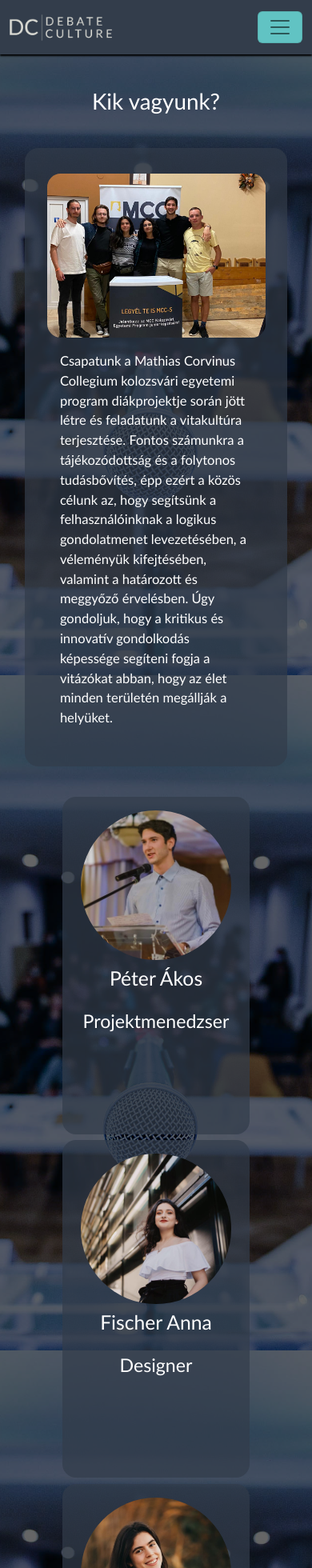
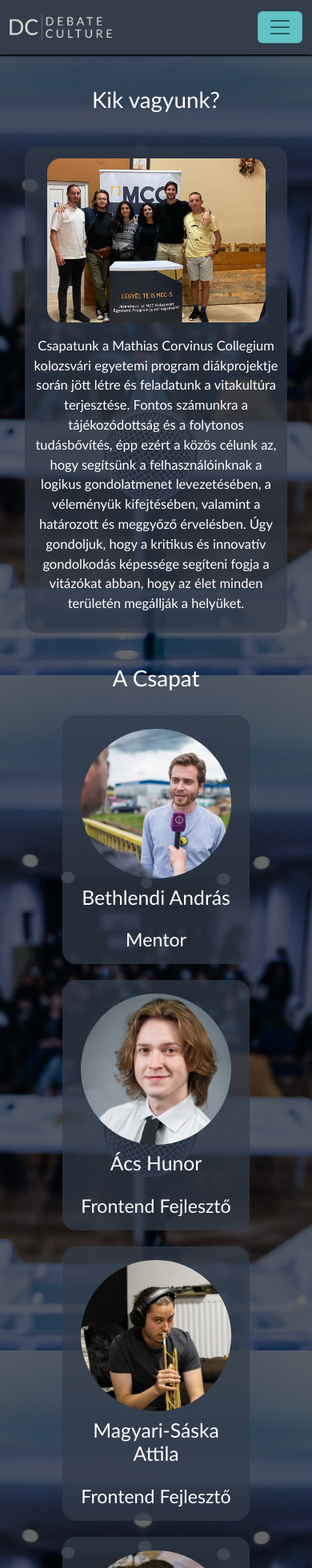
Before and after one commit to 917-SzaboBalazs/debate_app, a React (Create React App) app in the folder frontend/: page /about-us in a window 390 px wide. Shown: the top 1960 px of the page at 80% size. Built offline with nearby package versions, Linux system fonts and the light colour scheme; no server answers.

Commit message:
RD: homepage, about us, debates

```diff
--- a/frontend/src/App.css
+++ b/frontend/src/App.css
@@ -27,6 +27,14 @@
   background-attachment: fixed;
   background-blend-mode: overlay;
 }
+
+@media screen and (max-width: 1000px) {
+  .base {
+
+  }
+}
+
+
 
 .white-text {
   color: white;
--- a/frontend/src/components/Trunk/Trunk.css
+++ b/frontend/src/components/Trunk/Trunk.css
@@ -5,11 +5,7 @@
 } */
 
 .home--container{
-  background: url( '../../images/mikrofon2.jpg') center center/cover no-repeat, linear-gradient(rgba(0,0,0,0.6),rgba(0,0,0,0.6));
-  background-attachment: fixed;
-  background-blend-mode: overlay;
   height: 100vh;
-  /*box-shadow: inset 0 0 0 1000px rgba(0, 0, 0, 0.2);*/
 }
 
   .trunk--container {
--- a/frontend/src/pages/AboutUs/About-Us.css
+++ b/frontend/src/pages/AboutUs/About-Us.css
@@ -37,8 +37,7 @@
 /* uj */
 
 .about-us--title{
-    margin-top:5vh;
-    margin-bottom:5vh;
+    margin: 40px 0 20px 0;
     text-align: center;
 }
 
@@ -60,6 +59,7 @@
     margin-top: 5vh;
     display: flex;
     flex-direction: row;
+    flex-wrap: wrap;
     align-items: center;
     padding: 2rem;
 }
@@ -71,29 +71,62 @@
     width: 50%;
     max-height: 98%;
     border-radius: 2vh;
+    margin: 0 auto;
 }
 
 .us--container > p{
+    width: 50%;
     padding-left: 3vw;
     padding-right: 3vw;
     border-radius: 2vh;
     font-family: "Trebuchet MS";
     font-size:calc(15px + 0.390625vw);
+    text-align: justify;
+}
+
+@media screen and (max-width: 1000px) {
+    .us--container {
+        padding: 15px 10px 5px 10px;
+    }
+
+    .us--container > img {
+        width: 100%;
+        max-width: 400px;
+    }
+
+    .us--container > p{
+        margin-top: 20px;
+        text-align: center;
+        width: 100%;
+        padding: 0;
+    }
+}
+
+
+.team {
+    display: flex;
+    flex-wrap: wrap;
+    justify-content: center;
+    max-width: 1400px;
+    margin: 20px auto 0 auto;
+    padding: 0 20px;
 }
 
 
 .teammember{
-    width: 20vw;
-    min-height: 50vh;
-    height: fit-content;
-    vertical-align: middle;
-    flex-direction: column;
+    width: 300px;
+    margin: 10px 20px;
     text-align: center;
-    display: inline-block;
-    vertical-align: middle;
     background-color: var(--primary-opacity);
-    margin: 1vw;
     border-radius: 2vh;
+}
+
+@media screen and (max-width: 770px)
+{
+    .teammember {
+        margin: 10px auto;
+        max-width: 300px;
+    }
 }
 
 .teammember > img{
@@ -112,19 +145,6 @@
     padding: 1vh;
 }
 
-.team{
-    display: flex;
-    align-items: center;
-    padding-left: 8vw;
-    padding-right: 8vw;
-    margin-top: 4vh;
-    margin-bottom: 4vh;
-}
-
-.team > .teammember{
-    margin-left: auto;
-    margin-right: auto;
-}
 
 @media only screen and (max-width: 768px) {
     .us--container{
--- a/frontend/src/pages/AboutUs/About-Us.jsx
+++ b/frontend/src/pages/AboutUs/About-Us.jsx
@@ -14,10 +14,13 @@ function AboutUs() {
   return (
     <div className="about-us--container base">
       <h1 className='about-us--title'>Kik vagyunk?</h1>
+
         <div className="us--container">
           <img src={golyatabor} alt='our team'></img>
           <p>Csapatunk a Mathias Corvinus Collegium kolozsvári egyetemi program diákprojektje során jött létre és feladatunk a vitakultúra terjesztése. Fontos számunkra a tájékozódottság és a folytonos tudásbővítés, épp ezért a közös célunk az, hogy segítsünk a felhasználóinknak a logikus gondolatmenet levezetésében, a véleményük kifejtésében, valamint a határozott és meggyőző érvelésben. Úgy gondoljuk, hogy a kritikus és innovatív gondolkodás képessége segíteni fogja a vitázókat abban, hogy az élet minden területén megállják a helyüket.</p>
         </div>
+
+        <h1 className='about-us--title'>A Csapat</h1>
         <div className='team'>
           <div className='teammember'>
               <img src={szabo} alt='Szabó Balázs'></img>
@@ -39,8 +42,6 @@ function AboutUs() {
               <h2>Péter Ákos</h2>
               <h3>Projektmenedzser</h3>
           </div>
-        </div>
-        <div className='team'>
           <div className='teammember'>
               <img src={saska} alt='Magyari-Sáska Attila'></img>
               <h2>Magyari-Sáska Attila</h2>
--- a/frontend/src/pages/Debates/Debates.css
+++ b/frontend/src/pages/Debates/Debates.css
@@ -9,8 +9,6 @@
     padding-top: 5vh;
     width: 100%;
     border: 0px;
-    justify-content: center;
-    max-width: max-content;
 }
 
 .debates--header-title-cont {
@@ -25,7 +23,6 @@
 }
 .debates--header-title{
     color: white;
-    font-size:70px;
     /* background-color: white;
     opacity: 0.5; */
 }
@@ -46,11 +43,9 @@
 }
 
 .debates--elements-row {
-    padding-top: 5vh;
-    padding-bottom: 5vh;
     min-height: 64vh;
     justify-content: center;
-    width: 100%;
+    padding-bottom: 10px;
 }
 
 .readmore--paragraph{
@@ -77,33 +72,33 @@
     margin-left:1vw;
     margin-right:1vw;
     border-radius: 20px;
-    width: 30%;
+    max-width: 400px;
 }
 
-@media only screen and (max-width: 768px) {
-    .debates--elements-row{
-        display: flex;
-        flex-direction: column;
+@media screen and (max-width: 1399px) {
+    .debates--elements-row {
+        padding: 20px 0;
     }
 
-    .debates--elements-col{
-        width: 88%;
-        margin-left: 6%;
-        margin-top: 4vh;
+    .debates--elements-col {
+        margin-top: 15px;
+        max-width: 600px;
     }
 
-    .readmore--paragraph{
-        border: none;
-        padding: 0;
-        /* border-bottom: 3px solid var(--secondary); */
-        margin-bottom: 5vh;
-
-    }
-    .debates--header-title{
-        font-size: 46px;
+    .debates--header-title {
+        margin-top: 25px;
     }
 
-    .debates--elements--title{
-        font-size:36px;
+    .debates--header-row {
+        margin: 10px 0 0 0;
+    }
+
+    .debates--elements--title {
+        font-size: 28px;
+        margin: 10px 0;
+    }
+
+    .readmore--paragraph {
+        text-align: center;
     }
 }
--- a/frontend/src/pages/Debates/Debates.jsx
+++ b/frontend/src/pages/Debates/Debates.jsx
@@ -9,7 +9,7 @@ function Debates() {
   return (
     <div className="debates--base base">
         <div className="container debates--container">
-            <div className="row debates--header-row p-4">
+            <div className="row debates--header-row">
                 <div className="col-4 debates--header-title-cont">
                     <h1 className="debates--header-title">
                         Vitaformátumok
@@ -21,8 +21,8 @@ function Debates() {
                     {/*</h2>*/}
                 </div>
             </div>
-            <div className="row debates--elements-row p-4">
-                <div className="debates--elements-col col-4">
+            <div className="row debates--elements-row">
+                <div className="debates--elements-col">
                     <h1 className="debates--elements--title">
                         Brit Parlamenti
                     </h1>
@@ -32,7 +32,7 @@ Az oldalak első felszólalói definiálják a tételmondatot, majd felsorolják
 
                     </ReadMore>
                 </div>
-                <div className="debates--elements-col col-4">
+                <div className="debates--elements-col">
                     <h1 className="debates--elements--title">
                         World Schools
                     </h1>
@@ -40,7 +40,7 @@ Az oldalak első felszólalói definiálják a tételmondatot, majd felsorolják
                         A World Schools Style Debating (vagy WSS) a brit parlamenti és az ausztrál-ázsiai vitázási formátumok kombinációja, amelyet az iskolai vitaversenyek világbajnokságának igényeihez terveztek. Minden vita nyolc beszédből áll, amelyeket két háromfős csapat tart, a javaslattevő és az ellenzéki oldal képviseletében. Az első hat beszéd nyolc percig tart, majd mindkét csapat egy négyperces záróbeszéddel fejezi be a vitát. A csapatoknak 30-60 perc áll rendelkezésükre a beszédek előkészítésére.
                     </ReadMore>
                 </div>
-                <div className="debates--elements-col col-4">
+                <div className="debates--elements-col">
                     <h1 className="debates--elements--title">
                         Karl Popper
                     </h1>
--- a/frontend/src/pages/Home.jsx
+++ b/frontend/src/pages/Home.jsx
@@ -5,7 +5,9 @@ import '../App.css'
 
 function Home() {
   return (
+      <div className="base">
         <Trunk />
+      </div>
   )
 }
 
```
Lines whose indentation alone changed are shown as unchanged.
